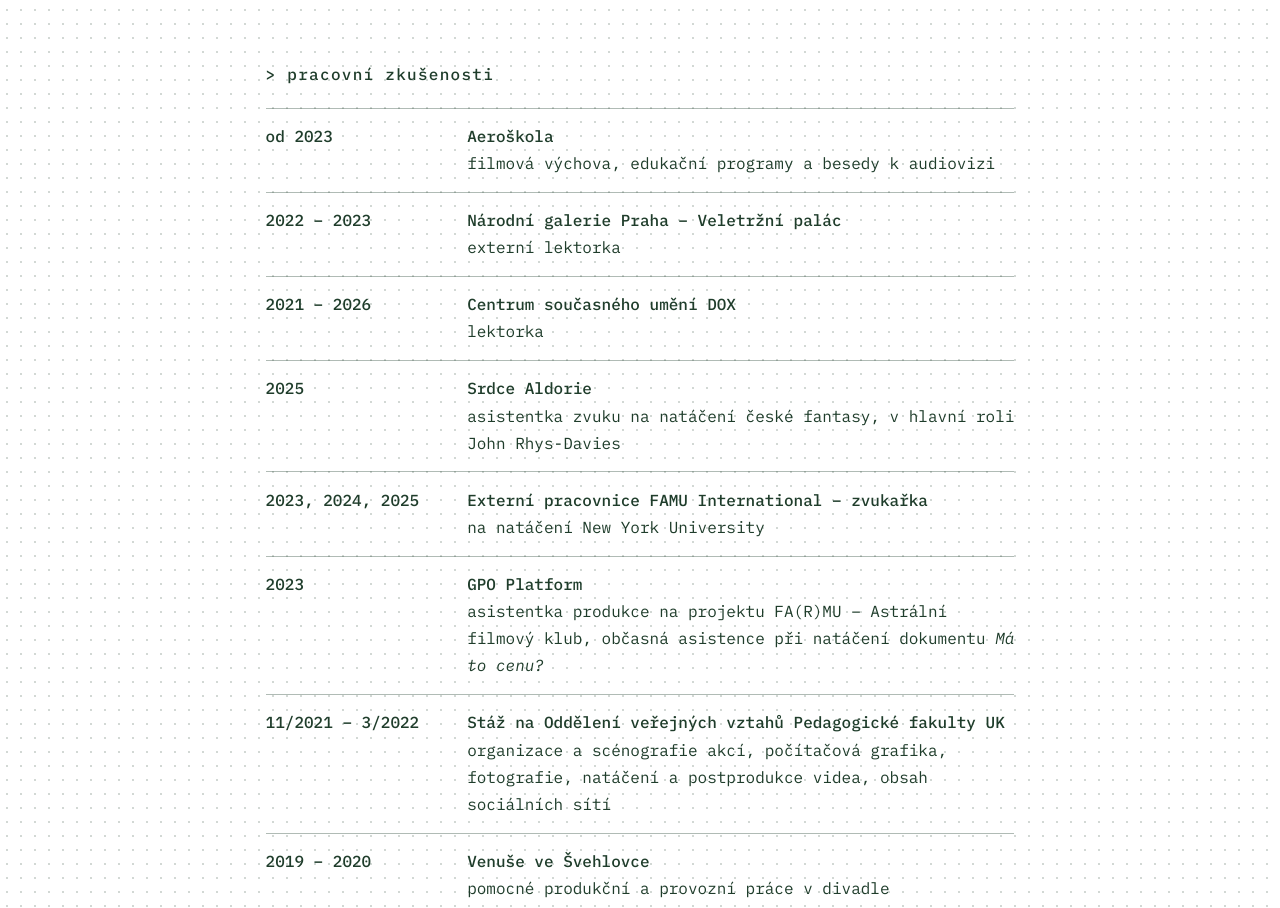
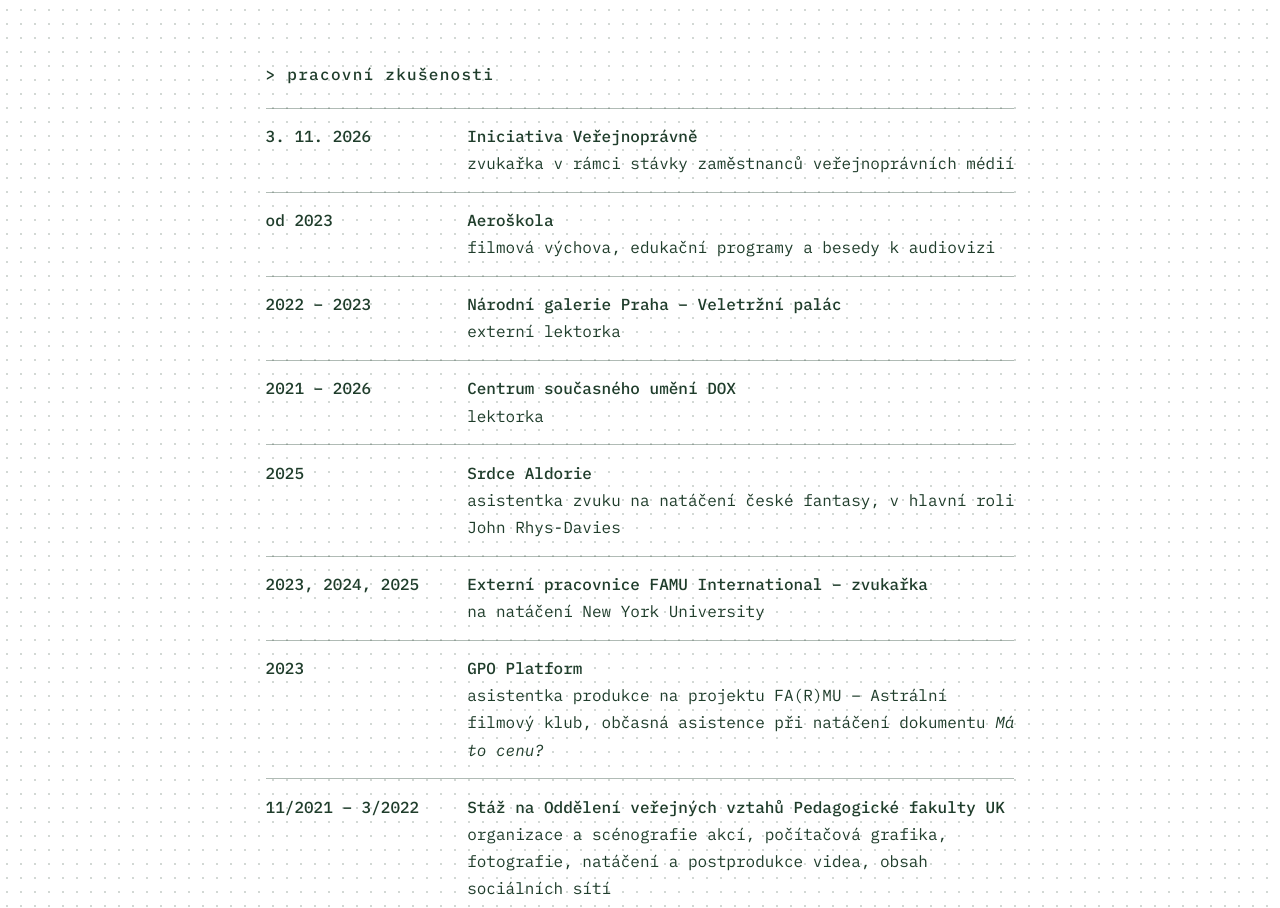
Before and after one commit to AnetHruskaJagsch/AnetaJagschovaSoundArtist, a plain HTML site: page cs/cv.html in a window 1280 px wide. Shown: the part 2027-2935 px from the top of the page. Drawn offline with Linux system fonts and the light colour scheme; no server answers.

Commit message:
Add work experience entry for zvukařka role

```diff
--- a/cs/cv.html
+++ b/cs/cv.html
@@ -237,6 +237,7 @@
     <section>
       <h2>pracovní zkušenosti</h2>
       <ol>
+        <li><span class="kdy">3. 11. 2026</span><span class="co"><strong>Iniciativa Veřejnoprávně</strong>zvukařka v rámci stávky zaměstnanců veřejnoprávních médií</span></li>
         <li><span class="kdy">od 2023</span><span class="co"><strong>Aeroškola</strong>filmová výchova, edukační programy a besedy k audiovizi</span></li>
         <li><span class="kdy">2022 – 2023</span><span class="co"><strong>Národní galerie Praha – Veletržní palác</strong>externí lektorka</span></li>
         <li><span class="kdy">2021 – 2026</span><span class="co"><strong>Centrum současného umění DOX</strong>lektorka</span></li>
```
